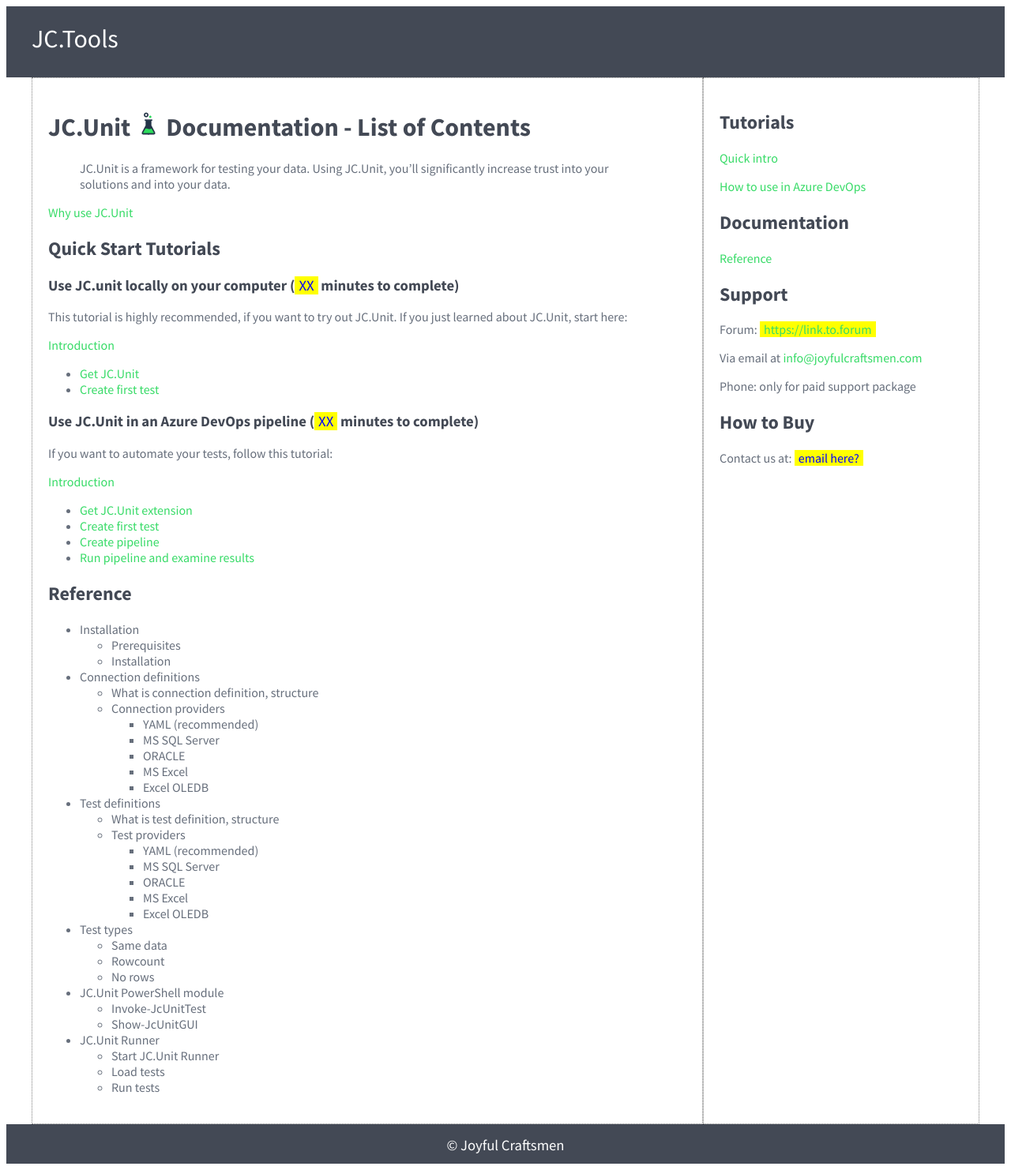
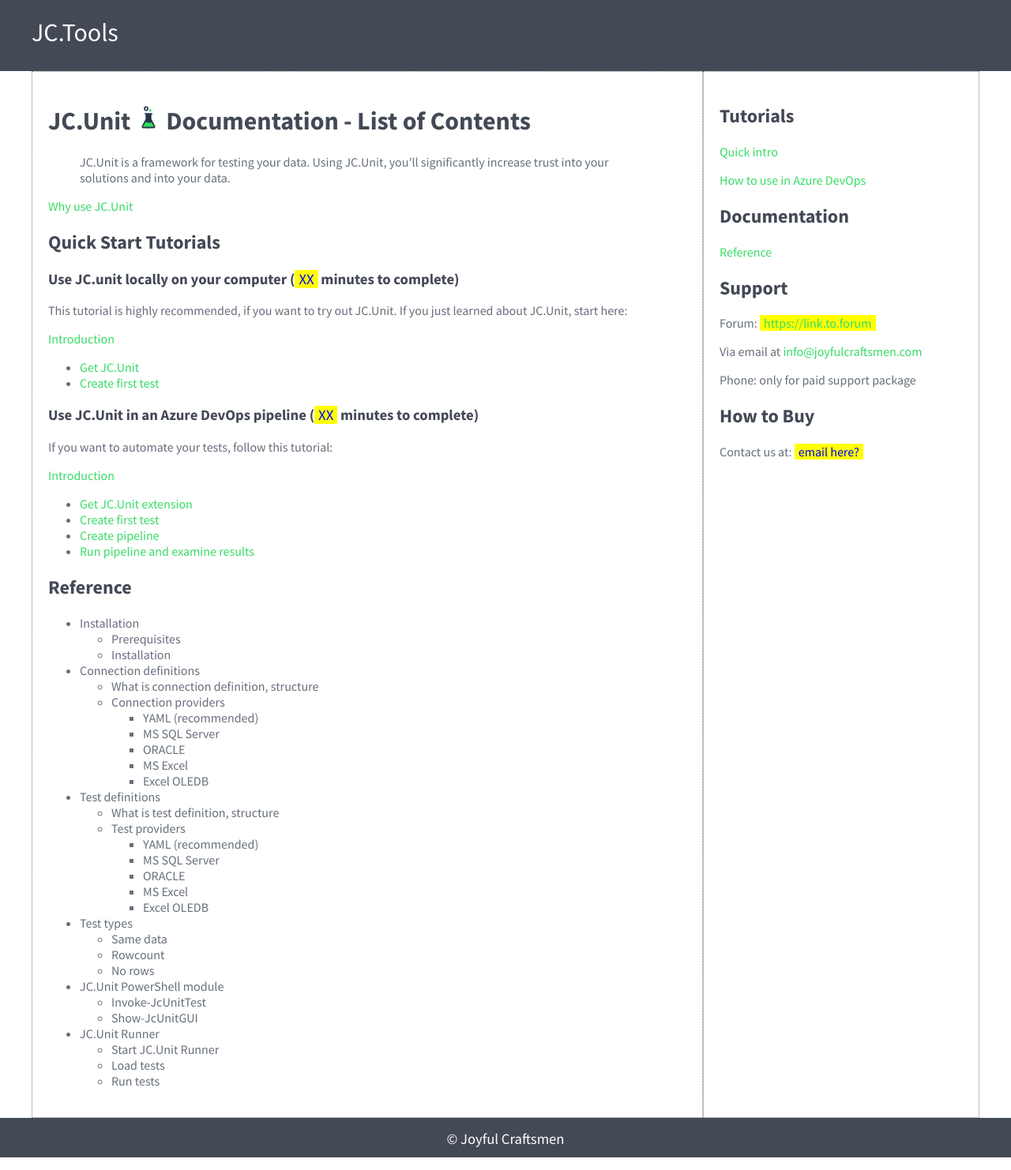
Before and after one commit to joyfulcraftsmen/JC.Tools, a Jekyll site: the page built from index.md, in a window 1280 px wide. Shown: the whole page at 79% size. Built offline with Jekyll 4.4.1, drawn with Linux system fonts in a browser that asks for light colours; our own code applies the rules of GitHub Pages for plain Markdown files.

Commit message:
Body margin

```diff
--- a/assets/css/style.css
+++ b/assets/css/style.css
@@ -7,7 +7,7 @@
     --page-width: 1200px;
 }
 
-body div {
+body {
     margin: 0px;
     padding: 0px;
 }
```
